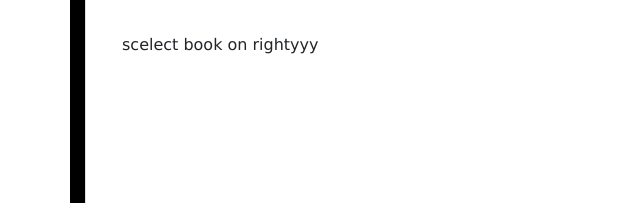
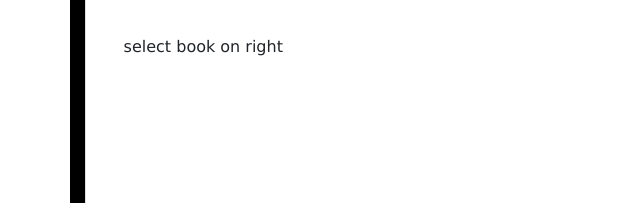
Before and after one commit to saibharadwajk3/PAATHAK, a plain HTML site: page index.html in a window 1280 px wide. Shown: the part 219-422 px from the top of the page, 0-640 px from the left. Drawn offline with nearby package versions, Linux system fonts and the light colour scheme.

Commit message:
Done with UI

```diff
--- a/index.html
+++ b/index.html
@@ -33,7 +33,7 @@
                     <div class="card-body">
 
                         <div class="displayBox scroll-box" id="filecontent">
-                            <p>scelect book on rightyyy</p>
+                            <p>select book on right</p>
 
 
                         </div>
@@ -64,7 +64,7 @@
 
                     </div>
                 </div>
-                <!-- Seleting a book box -->
+                <!-- Sleting a book box -->
                 <div class="card my-4">
 
                     <h5 class="card-header">Select a book</h5>
--- a/script.js
+++ b/script.js
@@ -0,0 +1 @@
+console.log(1);
--- a/style.css
+++ b/style.css
@@ -30,5 +30,5 @@
     overflow-y: auto;
     height: 500px;
     float: left;
-    padding: 1rem;
+    padding: 1.1rem;
 }
```
